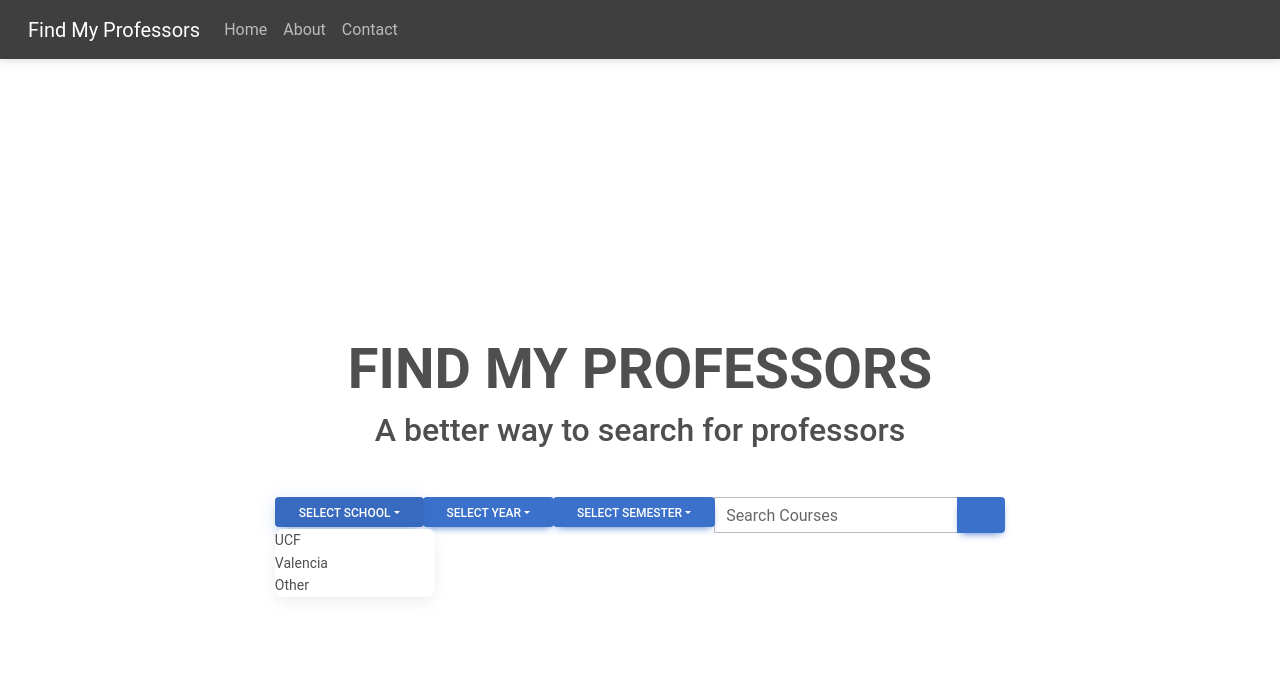
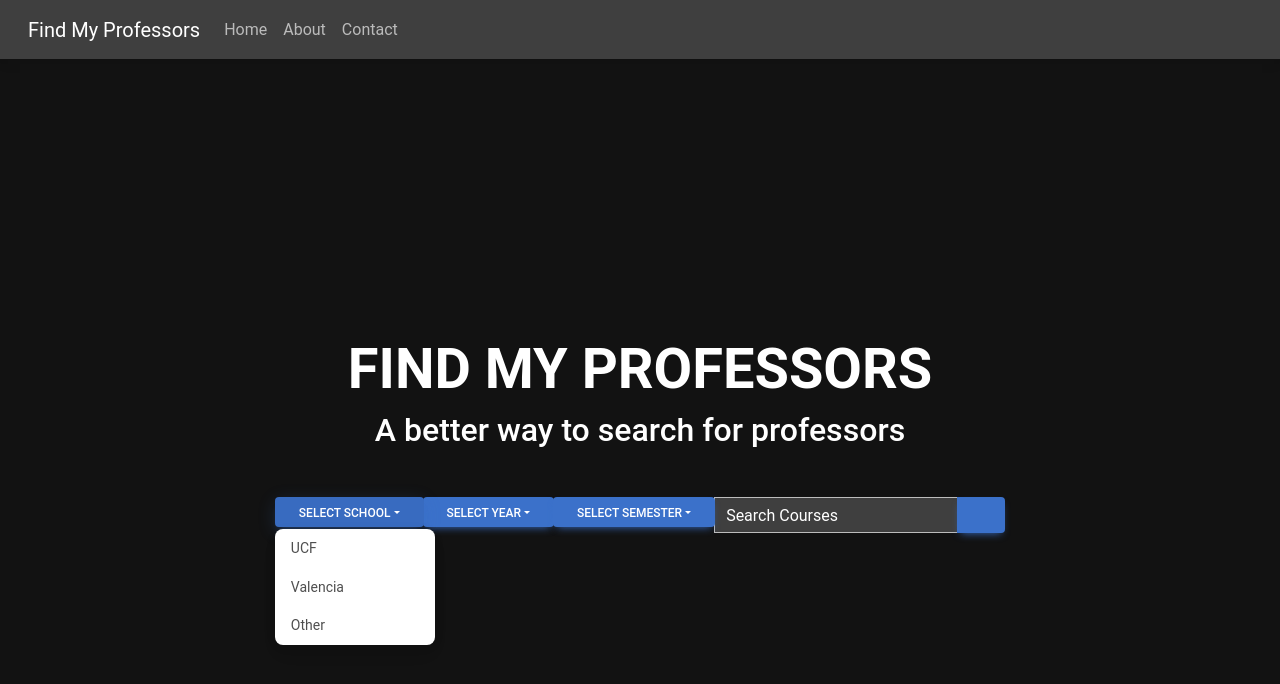
Before and after one commit to FindMyProfessors/findmyprofessors, a React (Create React App) app in the folder website2/: page /Dashboard in a window 1280 px wide. Both pictures are taken after a click on the button "SELECT SCHOOL". Shown: the top 684 px of the page. Built offline with nearby package versions, Linux system fonts and the light colour scheme; the HTML template or start-up script is replaced by a standard one.

Commit message:
dark theme

```diff
--- a/website2/src/components/Dashboard.jsx
+++ b/website2/src/components/Dashboard.jsx
@@ -91,10 +91,12 @@ const Dashboard = () => {
       {!showTable ? (
         <>
           <Header />
+
+          <style>{'body { background-color: #121212; }'}</style>
           <MDBContainer fluid className="d-flex justify-content-center align-items-center vh-100">
             <div className="text-center">
-              <h1 className="display-4 fw-bold">FIND MY PROFESSORS</h1>
-              <h2>A better way to search for professors</h2>
+              <h1 className="display-4 fw-bold" style={{ color: 'white' }}>FIND MY PROFESSORS</h1>
+              <h2 style={{ color: 'white' }}>A better way to search for professors</h2>
               <SearchBar
                 onSearch={handleSearchClick}
                 filters={filters}
--- a/website2/src/components/ForgotPassword.jsx
+++ b/website2/src/components/ForgotPassword.jsx
@@ -60,7 +60,7 @@ const ForgotPassword = () => {
                   style={{ backgroundColor: '#3f3f3f', boxShadow: '3px 3px 12px rgba(0, 0, 0, 0.75)' }}
                   />
 
-                  <MDBBtn onClick={handleResetPassword} className="mb-4 px-5" color='dark' size='lg' style={{ backgroundColor: '#0082ca', boxShadow: '0 4px 12px rgba(0, 0, 0, 0.4)' }}>Reset Password</MDBBtn>
+                  <MDBBtn onClick={handleResetPassword} className="mb-4 px-5" color='dark' size='lg' style={{ backgroundColor: 'primary', boxShadow: '0 4px 12px rgba(0, 0, 0, 0.4)' }}>Reset Password</MDBBtn>
                   <div className='d-flex flex-row justify-content-start'>
                     <a href="#!" className="small text-muted me-1">Terms of use.</a>
                     <a href="#!" className="small text-muted">Privacy policy</a>
--- a/website2/src/components/Login.jsx
+++ b/website2/src/components/Login.jsx
@@ -116,7 +116,7 @@ const Login = () => {
                   <MDBBtn type="submit" className="mb-4 px-5" size='lg' style={{ backgroundColor: '#0082ca', boxShadow: '0 4px 12px rgba(0, 0, 0, 0.4)'}}>Login</MDBBtn>
                 </form>
                 <a className="small text-muted"><Link to="/ForgotPassword">Forgot Password?</Link></a>
-                <p className="mb-5 pb-lg-2" style={{ color: '#8b8b8b' }}>Don't have an account? <Link to="/Register">Register</Link></p>
+                <p className="mb-5 pb-lg-2" style={{ color: 'primary' }}>Don't have an account? <Link to="/Register">Register</Link></p>
                 <div className='d-flex flex-row justify-content-start'>
                   <a href="#!" className="small text-muted me-1">Terms of use.</a>
                   <a href="#!" className="small text-muted">Privacy policy</a>
--- a/website2/src/components/Register.jsx
+++ b/website2/src/components/Register.jsx
@@ -176,7 +176,7 @@ const Register = () => {
                   {success && <p style={{ color: 'green' }}>{success}</p>}
                   <MDBBtn type="submit" className="mb-4 px-5" size='lg' style={{ backgroundColor: '#0082ca', boxShadow: '0 4px 12px rgba(0, 0, 0, 0.4)' }}>Register</MDBBtn>
                 </form>
-                <p className="mb-5 pb-lg-2" style={{ color: '#8b8b8b' }}>Already have an account? <Link to="/Login" style={{ color: '#0082ca' }}>Login</Link></p>
+                <p className="mb-5 pb-lg-2" style={{ color: 'primary' }}>Already have an account? <Link to="/Login" style={{ color: '#0082ca' }}>Login</Link></p>
                 <div className='d-flex flex-row justify-content-start'>
                   <a href="#!" className="small text-muted me-1">Terms of use.</a>
                   <a href="#!" className="small text-muted">Privacy policy</a>
--- a/website2/src/components/SearchBar.jsx
+++ b/website2/src/components/SearchBar.jsx
@@ -17,13 +17,13 @@ const SearchBar = ({ onSearch, filters, setFilters, preventClose, getSchoolText,
           <MDBDropdown onClick={preventClose}>
             <MDBDropdownToggle color="primary">{getSchoolText()}</MDBDropdownToggle>
             <MDBDropdownMenu>
-              <MDBDropdownItem onClick={() => handleDropdownClick('schoolId', 1)}>
+              <MDBDropdownItem link onClick={() => handleDropdownClick('schoolId', 1)}>
                 UCF {schoolId === 1 && <MDBIcon icon="check" />}
               </MDBDropdownItem>
-              <MDBDropdownItem onClick={() => handleDropdownClick('schoolId', 2)}>
+              <MDBDropdownItem link onClick={() => handleDropdownClick('schoolId', 2)}>
                 Valencia {schoolId === 2 && <MDBIcon icon="check" />}
               </MDBDropdownItem>
-              <MDBDropdownItem onClick={() => handleDropdownClick('schoolId', 3)}>
+              <MDBDropdownItem link onClick={() => handleDropdownClick('schoolId', 3)}>
                 Other {schoolId === 3 && <MDBIcon icon="check" />}
               </MDBDropdownItem>
             </MDBDropdownMenu>
@@ -32,13 +32,13 @@ const SearchBar = ({ onSearch, filters, setFilters, preventClose, getSchoolText,
           <MDBDropdown onClick={preventClose}>
             <MDBDropdownToggle color="primary">{getYearText()}</MDBDropdownToggle>
             <MDBDropdownMenu>
-              <MDBDropdownItem onClick={() => handleDropdownClick('year', 2023)}>
+              <MDBDropdownItem link onClick={() => handleDropdownClick('year', 2023)}>
                 2023 {year === 2023 && <MDBIcon icon="check" />}
               </MDBDropdownItem>
-              <MDBDropdownItem onClick={() => handleDropdownClick('year', 2024)}>
+              <MDBDropdownItem link onClick={() => handleDropdownClick('year', 2024)}>
                 2024 {year === 2024 && <MDBIcon icon="check" />}
               </MDBDropdownItem>
-              <MDBDropdownItem onClick={() => handleDropdownClick('year', 2025)}>
+              <MDBDropdownItem link onClick={() => handleDropdownClick('year', 2025)}>
                 2025 {year === 2025 && <MDBIcon icon="check" />}
               </MDBDropdownItem>
             </MDBDropdownMenu>
@@ -47,22 +47,30 @@ const SearchBar = ({ onSearch, filters, setFilters, preventClose, getSchoolText,
           <MDBDropdown onClick={preventClose}>
             <MDBDropdownToggle color="primary">{getSemesterText()}</MDBDropdownToggle>
             <MDBDropdownMenu>
-              <MDBDropdownItem onClick={() => handleDropdownClick('semester', 'Fall')}>
+              <MDBDropdownItem link onClick={() => handleDropdownClick('semester', 'Fall')}>
                 Fall {semester === 'Fall' && <MDBIcon icon="check" />}
               </MDBDropdownItem>
-              <MDBDropdownItem onClick={() => handleDropdownClick('semester', 'Spring')}>
+              <MDBDropdownItem link onClick={() => handleDropdownClick('semester', 'Spring')}>
                 Spring {semester === 'Spring' && <MDBIcon icon="check" />}
               </MDBDropdownItem>
-              <MDBDropdownItem onClick={() => handleDropdownClick('semester', 'Summer')}>
+              <MDBDropdownItem link onClick={() => handleDropdownClick('semester', 'Summer')}>
                 Summer {semester === 'Summer' && <MDBIcon icon="check" />}
               </MDBDropdownItem>
             </MDBDropdownMenu>
           </MDBDropdown>
 
-          <MDBInput label="Search Courses" value={query} onChange={(e) => setFilters({ ...filters, query: e.target.value })} />
+          <MDBInput
+          label="Search Courses"
+          value={query}
+          labelClass="text-white"
+          style={{ backgroundColor: '#3f3f3f' }}
+          onChange={(e) => setFilters({ ...filters, query: e.target.value })}
+          />
+
           <MDBBtn color="primary" onClick={onSearch}>
             <MDBIcon icon="search" />
           </MDBBtn>
+
         </MDBInputGroup>
     </div>
   );
```
